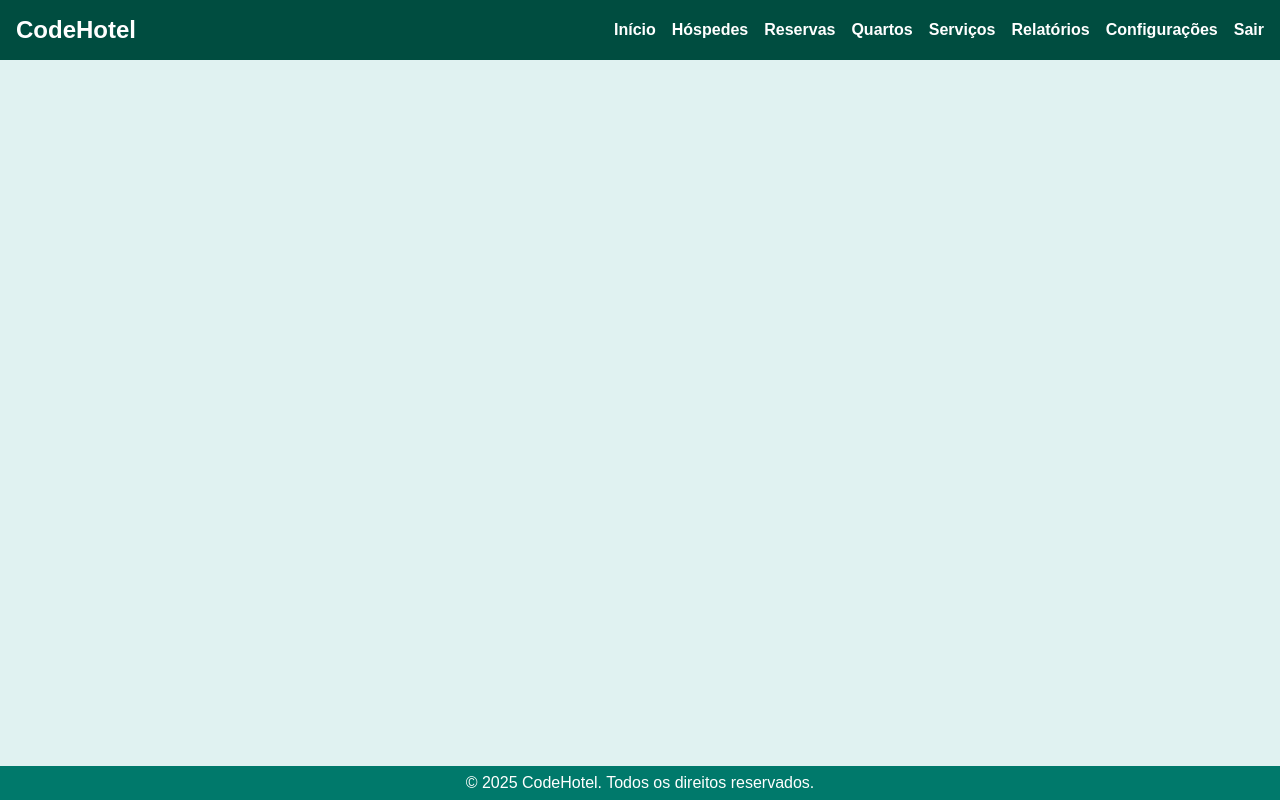
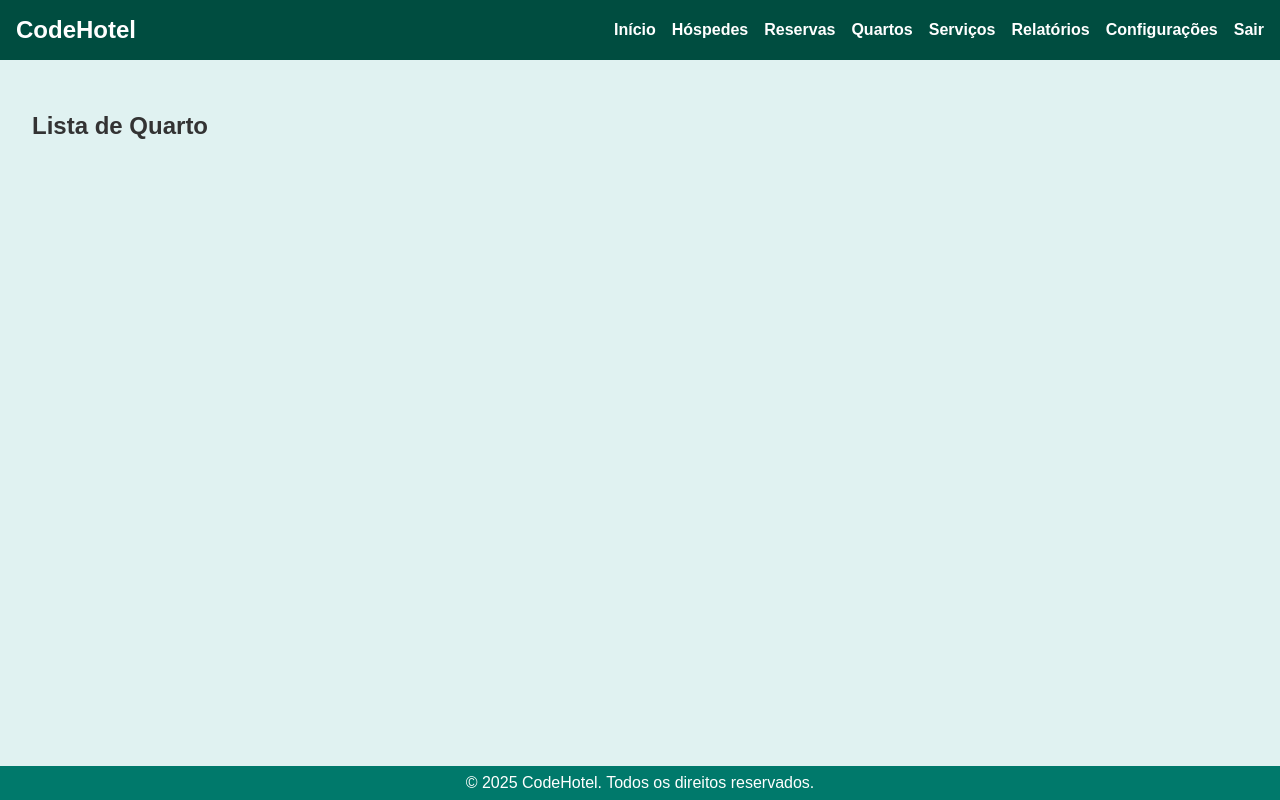
Before and after one commit to franciscosensaulas/curso-js-pratico, a plain HTML site: page admin/quartos/index.html in a window 1280 px wide. Drawn offline with Linux system fonts and the light colour scheme.

Commit message:
Adicionado título na página de quartos

```diff
--- a/admin/quartos/index.html
+++ b/admin/quartos/index.html
@@ -40,7 +40,7 @@
     </header>
 
     <main>
-
+       <h2>Lista de Quarto</h2>
     </main>
 
     <footer>
```
